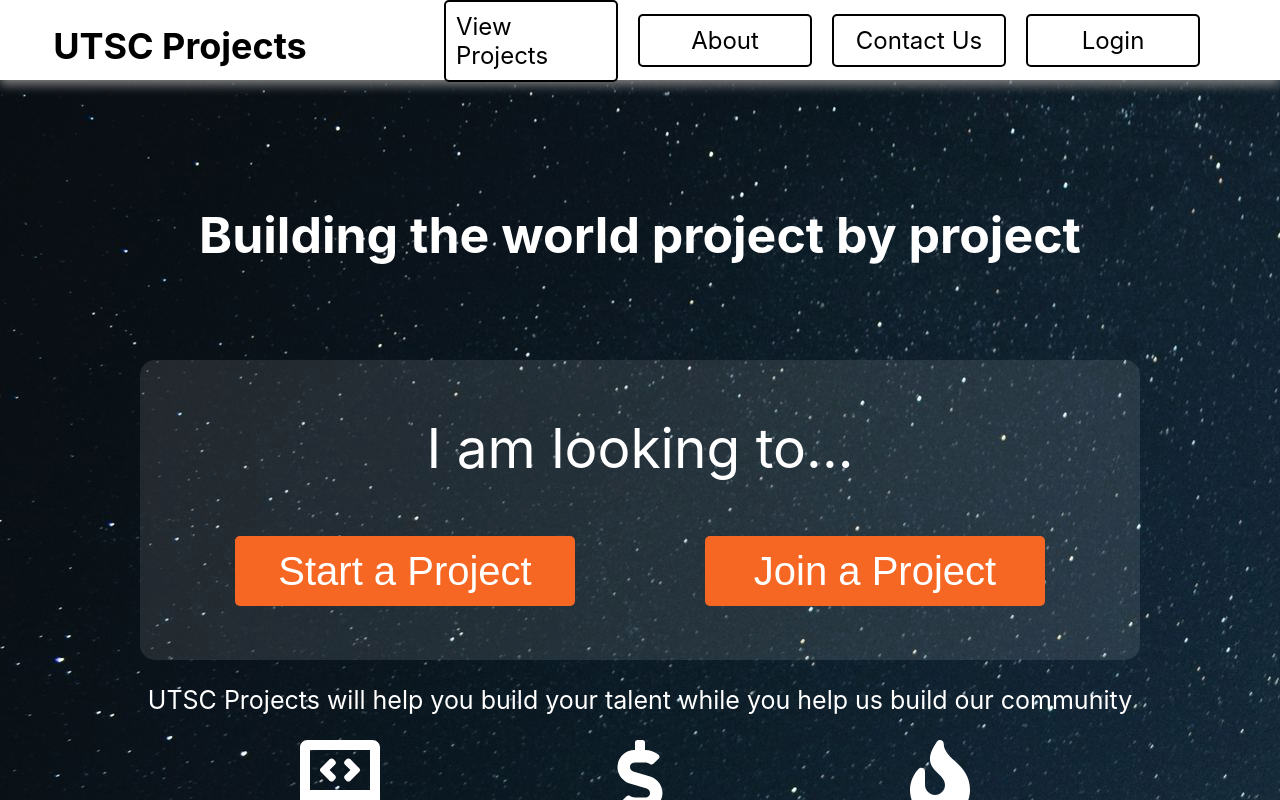
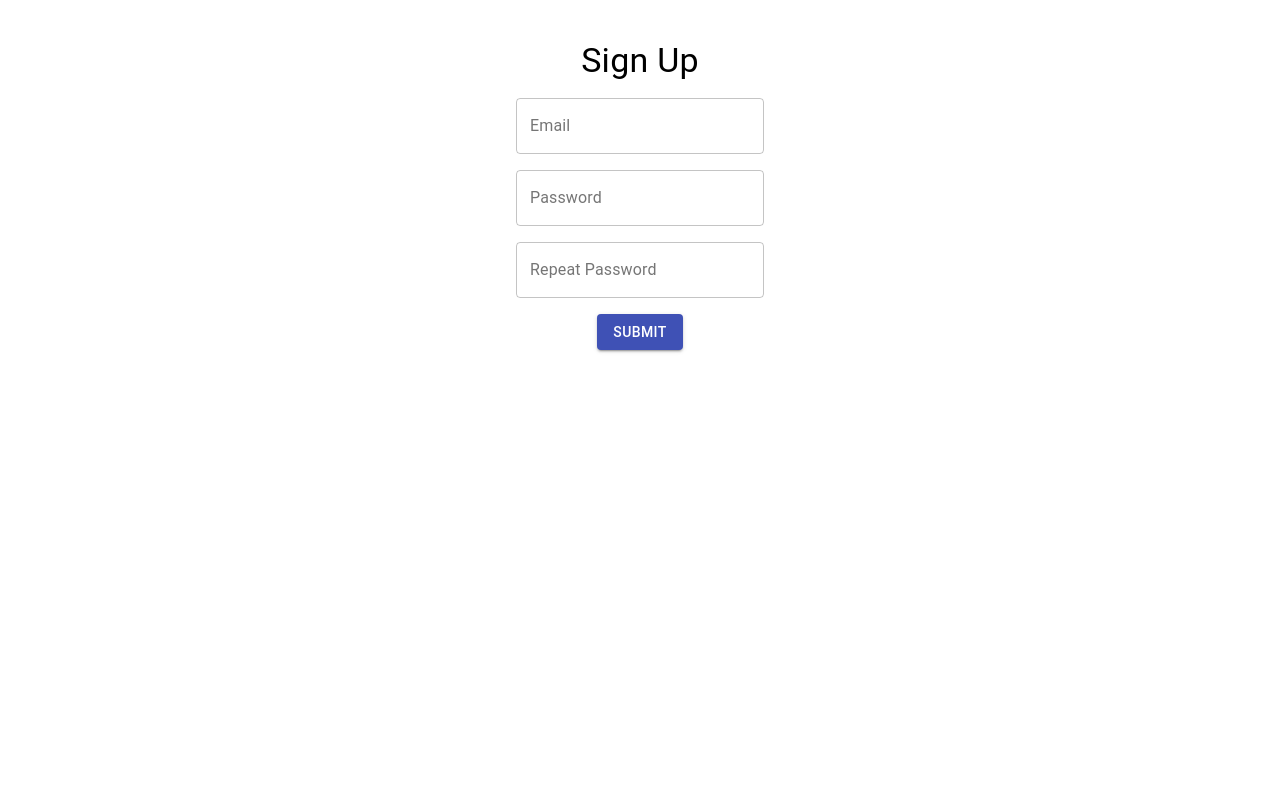
Before and after one commit to tianjason6/utsc-project, a React (Create React App) app: page / in a window 1280 px wide. Shown: the top 800 px of the page. Built offline with nearby package versions, Linux system fonts and the light colour scheme; no server answers.

Commit message:
posts to firestore but no user feedback

```diff
--- a/package.json
+++ b/package.json
@@ -7,13 +7,14 @@
     "@fortawesome/free-solid-svg-icons": "^5.6.3",
     "@fortawesome/react-fontawesome": "^0.1.4",
     "@google-cloud/storage": "^4.0.0",
+    "@material-ui/core": "^4.9.7",
     "axios": "^0.18.0",
     "firebase": "^7.2.1",
     "i": "^0.3.6",
     "npm": "^6.9.0",
-    "react": "^16.7.0",
+    "react": "^16.8.0",
     "react-cookie": "^3.0.8",
-    "react-dom": "^16.7.0",
+    "react-dom": "^16.8.0",
     "react-private-route": "^1.1.2",
     "react-redux": "^6.0.0",
     "react-router-dom": "^4.3.1",
--- a/src/App.js
+++ b/src/App.js
@@ -7,7 +7,7 @@ import { faLaptopCode, faDollarSign, faFire, faHeart } from '@fortawesome/free-s
 
 import Layout from './components/Layout/Layout';
 // import LongInfo from './components/LongInfo/LongInfo';
-
+import Login from './components/NewLogin/NewLogin'
 import LandingPage from './components/LandingPage/LandingPage';
 import About from './components/About/About';
 import ContactUs from './components/ContactUs/ContactUs';
@@ -17,6 +17,7 @@ import ViewProjects from './components/ViewProjects/ViewProjects';
 import Console from './components/Console/Console';
 
 import  * as authActions from './store/actions/auth';
+import NewLogin from './components/NewLogin/NewLogin';
 
 
 library.add(faLaptopCode, faDollarSign, faFire, faHeart);
@@ -45,9 +46,10 @@ class App extends Component {
 
     return (
       <div>
-        <Layout>
+        {/* <Layout>
           {routes}
-        </Layout>
+        </Layout> */}
+        <NewLogin />
       </div>
     );
   }
--- /dev/null
+++ b/src/components/NewLogin/NewLogin.js
@@ -0,0 +1,102 @@
+import React, { useState } from 'react'
+import Grid from "@material-ui/core/Grid";
+import Typography from "@material-ui/core/Typography";
+import Container from "@material-ui/core/Container";
+import Button from "@material-ui/core/Button";
+import Box from "@material-ui/core/Box";
+import TextField from "@material-ui/core/TextField";
+import { green, purple } from "@material-ui/core/colors";
+import * as firebase from 'firebase';
+
+var firebaseConfig = {
+  apiKey: "AIzaSyDICnZMnrvISneUWxo-WfyjCbRj5CMuC2Y",
+  authDomain: "utsc-projects.firebaseapp.com",
+  databaseURL: "https://utsc-projects.firebaseio.com",
+  projectId: "utsc-projects",
+  storageBucket: "utsc-projects.appspot.com",
+  messagingSenderId: "109791671007",
+  appId: "1:109791671007:web:23cdd1c32c44ea59bd6f6a"
+};
+if (!firebase.apps.length) {
+    firebase.initializeApp(firebaseConfig)
+}
+
+export default function NewLogin() {
+  const [email, setEmail] = useState("");
+  const [password, setPassword] = useState("");
+
+
+
+  const authUser = () => {
+    firebase.auth().createUserWithEmailAndPassword(email, password).catch(function(error){
+      var errorCode = error.code;
+      var errorMessage = error.message;
+      console.log(errorCode, errorMessage);
+    });
+
+  }
+  const handleEmail = (e) => {
+    setEmail(e.target.value);
+  }
+  const handlePassword = (e) => {
+    setPassword(e.target.value);
+  }
+  return (
+    <div>
+        {/* <Grid
+          container
+          fullWidth
+          spacing={0}
+          direction="column"
+          alignItems="center"
+          justify="center"
+          style={{ minHeight: "90vh" }}
+        > */}
+          <Grid
+            container
+            direction="column"
+            justify="center"
+            alignItems="center"
+            spacing={2}
+          >
+            <br />
+            <br />
+            <Grid item>
+              <Typography variant="h4">Sign Up</Typography>
+            </Grid>
+            <Grid item xs={12}>
+              <TextField
+                fullWidth
+                id="email"
+                label="Email"
+                onChange={handleEmail}
+                variant="outlined"
+              />
+            </Grid>
+            <Grid item xs={12}>
+              <TextField
+                fullWidth
+                id="pass"
+                label="Password"
+                onChange={handlePassword}
+                variant="outlined"
+              />
+            </Grid>
+            <Grid item xs={12}>
+              <TextField
+                fullWidth
+                id="r-pass"
+                label="Repeat Password"
+                variant="outlined"
+              />
+            </Grid>
+            <Grid item>
+              <Button variant="contained" onClick={authUser}color="primary">
+                Submit
+              </Button>
+            </Grid>
+          </Grid>
+        {/* </Grid> */}
+      </div>
+  )
+}
```
Also changed, not shown: 1 other file (tests, documents, lock files or other folders).
